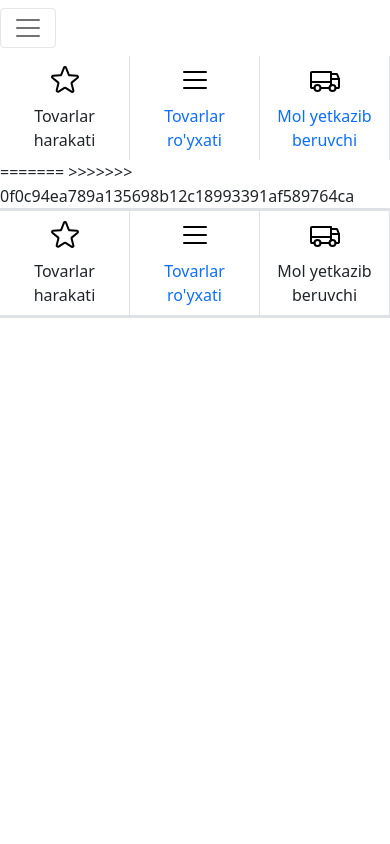
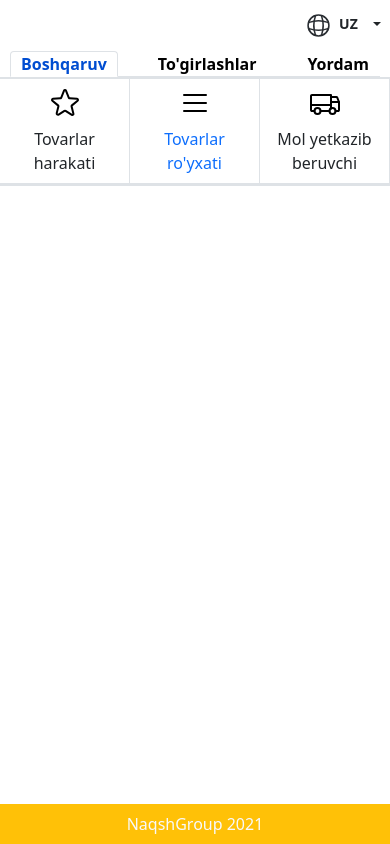
Before and after one commit to Muhammad614/N-Market, a plain HTML site: page index.html in a window 390 px wide. Drawn offline with nearby package versions, Linux system fonts and the light colour scheme.

Commit message:
fix index.html

```diff
--- a/assets/css/style.css
+++ b/assets/css/style.css
@@ -1,7 +1,12 @@
-nav {
+.index-navbar {
     margin-left: 1rem;
+    padding-bottom: 0 !important;
 }
 
+
+#card {
+    border-top: 1px solid #dee2e6;
+}
 .grid-container {
     display: grid;
     grid-template-columns: auto auto auto auto auto auto auto auto auto auto auto auto;
@@ -42,15 +47,33 @@ button.help-wrapper {
     padding: 0 !important;
 }
 
+footer {
+    width: 100%;
+    position: absolute;
+    bottom: 0px;
+}
+
+.nav-content-wrapper {
+    width: 100%;
+}
+
+.month-select-form {
+    width: auto;
+}
+
+.month-select-form, .month-select-form option {
+    cursor: pointer;
+}
+
+.year-select-form {
+    width: 80px;
+}
+
 @media only screen and (max-width: 991px) {
     .dropdown-wrapper {
         display: flex;
         justify-content: space-between !important;
         align-items: center;
-    }
-
-    .nav-tabs {
-        margin-top: 15px !important;
     }
 }
 
@@ -78,6 +101,41 @@ button.help-wrapper {
     .content-wrapper {
         justify-content: center !important;
     }
+
+    .help-wrapper {
+        border: none !important;
+    }
+
+}
+
+@media only screen and (max-width: 475px) {
+    .index-navbar {
+        margin-left: 0 !important;
+    }
+
+    #card {
+        margin: 0 !important;
+    }
+
+    .nav-content-wrapper {
+        flex-direction: column-reverse;
+        align-items: end !important;
+    }
+
+    .nav-tabs {
+        width: 100% !important;
+        display: flex !important;
+        justify-content: space-between !important;
+        align-items: center;
+        margin-left: auto;
+        margin-right: auto;
+    }
+
+    ul.navbar-nav {
+        width: 100%;
+        margin: 0 !important;
+        padding: 0 10px;
+    }
 }
 
 @media only screen and (max-width: 400px) {
@@ -85,9 +143,17 @@ button.help-wrapper {
         justify-content: center !important;
     }
 
+    .umumiy {
+        display: none;
+    }
+
+    .nav-tabs {
+        gap: 0 !important;
+    }
+
     .nav-link {
         padding: 0 10px !important;
-        font-size: 16px;
+        font-size: 16px !important;
     }
 
     .content p {
@@ -108,12 +174,11 @@ button.help-wrapper {
         margin: auto;
     }
 
-    nav {
+    .index-navbar {
         margin-left: 0px !important;
     }
 
-    .nav-link {
-        font-size: 14px;
+    .nav-tabs {
+        margin-top: 0 !important;
     }
-
 }
--- a/index.html
+++ b/index.html
@@ -16,58 +16,32 @@
 
 <body>
     <header>
-    <nav class="navbar navbar-expand-lg navbar-light">
-      <div class="container-fluid">
-        <button class="navbar-toggler" type="button" data-bs-toggle="collapse" data-bs-target="#navbarTogglerDemo03"
-          aria-controls="navbarTogglerDemo03" aria-expanded="false" aria-label="Toggle navigation">
-          <span class="navbar-toggler-icon"></span>
-        </button>
-        <div class="collapse navbar-collapse nav-wrapper" id="navbarTogglerDemo03">
-          <ul class="navbar-nav me-auto mb-2 mb-lg-0">
-            <div class=" nav nav-tabs d-flex justify-content-between" id="nav-tab" role="tablist">
-              <button class="nav-link active fw-bold" id="nav-home-tab" data-bs-toggle="tab" data-bs-target="#nav-home"
-                type="button" role="tab" aria-controls="nav-home" aria-selected="true">Boshqaruv</button>
-              <button class="nav-link fw-bold" id="nav-profile-tab" data-bs-toggle="tab" data-bs-target="#nav-profile"
-                type="button" role="tab" aria-controls="nav-profile" aria-selected="false">Umumiy to'girlashlar</button>
-              <button class="nav-link fw-bold" id="nav-contact-tab" data-bs-toggle="tab" data-bs-target="#nav-contact"
-                type="button" role="tab" aria-controls="nav-contact" aria-selected="false">Yordam</button>
-            </div>
-          </ul>
-          <div class="d-flex gap-2 dropdown-wrapper">
-            <div class="btn-group">
-              <button class="btn btn-sm dropdown-toggle" type="button" data-bs-toggle="dropdown" aria-expanded="false">
-                <img src="./assets/icons/global.svg" width="25" alt=""><span class="fw-bold mx-2">UZ</span>
-              </button>
-<<<<<<< HEAD
-              <div class="collapse navbar-collapse nav-wrapper" id="navbarTogglerDemo03">
-                <ul class="navbar-nav me-auto mb-2 mb-lg-0">
-                    <div class=" nav nav-tabs d-flex justify-content-between" id="nav-tab" role="tablist">
-                        <button class="nav-link active fw-bold" id="nav-home-tab" data-bs-toggle="tab"
+          <nav class="navbar navbar-light border-bottom index-navbar">
+            <div class="nav-content-wrapper d-flex justify-content-betwween align-items-center">
+              <ul class="navbar-nav me-auto mb-lg-0">
+                <div class="nav nav-tabs d-flex justify-content-between gap-2" id="nav-tab" role="tablist">
+                    <button class="nav-link active fw-bold px-2" id="nav-home-tab" data-bs-toggle="tab"
                         data-bs-target="#nav-home" type="button" role="tab" aria-controls="nav-home"
                         aria-selected="true">Boshqaruv</button>
-                        <button class="nav-link fw-bold" id="nav-profile-tab" data-bs-toggle="tab"
+                    <button class="nav-link fw-bold px-2" id="nav-profile-tab" data-bs-toggle="tab"
                         data-bs-target="#nav-profile" type="button" role="tab" aria-controls="nav-profile"
-                            aria-selected="false">Umumiy to'girlashlar</button>
-                        <button class="nav-link fw-bold" id="nav-contact-tab" data-bs-toggle="tab"
+                        aria-selected="false"><span class="umumiy">Umumiy</span> To'girlashlar</button>
+                    <button class="nav-link fw-bold px-2" id="nav-contact-tab" data-bs-toggle="tab"
                         data-bs-target="#nav-contact" type="button" role="tab" aria-controls="nav-contact"
                         aria-selected="false">Yordam</button>
                 </div>
             </ul>
-               <div class="d-flex gap-2 dropdown-wrapper">
+
+            <div class="d-flex gap-2 dropdown-wrapper mb-2">
               <div class="btn-group">
                  <button class="btn btn-sm dropdown-toggle" type="button" data-bs-toggle="dropdown" aria-expanded="false">
                    <img src="./assets/icons/global.svg" width="25" alt=""><span class="fw-bold mx-2" >UZ</span>
                  </button>
-                    <ul class="dropdown-menu">
+                 <ul class="dropdown-menu dropdown-menu-end">
                      <li><a class="dropdown-item" href="#">УЗ/крилл</a></li>
                      <li><a class="dropdown-item" href="#">RU</a></li>
                      <li><a class="dropdown-item" href="#">UZ</a></li>
                  </ul>
-                   </div>
-
-                <div class="naqshgroup d-flex align-items-center p-2 bg-warning">
-                    <p class="m-auto text-light">NaqshGroup 2021</p>
-                </div>
               </div>
             </div>
           </div>
@@ -83,52 +57,10 @@
                         <p class="mt-2 fs-6 w-auto mb-0">Tovarlar harakati</p>
                     </div>
 
-                    <div class="p-2 border-end content text-center" id="card">
-                        <a href="product-list.html" class="text-decoration-none">
+                    <a href="product-list.html" class="p-2 border-end content text-center text-decoration-none" id="card">
                         <img src="./assets/icons/List.svg" alt="" class="">
                         <p class="mt-2 fs-6 w-auto mb-0">Tovarlar ro'yxati</p>
                     </a>
-                    </div>
-
-                    <div class="p-2 border-end content text-center" id="card">
-                        <img src="./assets/icons/Truck.svg" alt="" class="">
-
-                        <p class="mt-2 fs-6 w-auto mb-0"><a href="delivery.html" class="text-decoration-none">Mol yetkazib beruvchi</a></p>
-                    </div>
-                </div>
-=======
-              <ul class="dropdown-menu">
-                <li><a class="dropdown-item" href="#">УЗ/крилл</a></li>
-                <li><a class="dropdown-item" href="#">RU</a></li>
-                <li><a class="dropdown-item" href="#">UZ</a></li>
-              </ul>
->>>>>>> 0f0c94ea789a135698b12c18993391af589764ca
-            </div>
-
-            <div class="naqshgroup d-flex align-items-center p-2 bg-warning">
-              <p class="m-auto text-light">NaqshGroup 2021</p>
-            </div>
-          </div>
-        </div>
-      </div>
-    </nav>
-
-
-    <div class="tab-content" id="nav-tabContent">
-      <div class="tab-pane fade show active border-bottom border-3" id="nav-home" role="tabpanel"
-        aria-labelledby="nav-home-tab">
-        <div class="content-wrapper d-flex">
-          <div class="p-2 border-end content text-center" id="card">
-            <img src="./assets/icons/star.svg" alt="" class="">
-            <p class="mt-2 fs-6 w-auto mb-0">Tovarlar harakati</p>
-          </div>
-
-          <div class="p-2 border-end content text-center" id="card">
-            <a href="./product-list.html" class="text-decoration-none">
-              <img src="./assets/icons/List.svg" alt="" class="">
-              <p class="mt-2 fs-6 w-auto mb-0">Tovarlar ro'yxati</p>
-            </a>
-          </div>
 
                     <div class="p-2 border-end content text-center" id="card">
                         <img src="./assets/icons/Truck.svg" alt="" class="">
@@ -163,28 +95,26 @@
                         <p class="mt-2 fs-6 w-auto mb-0">Shtrix generator</p>
                     </div>
 
+                    <a href="/karteka.html" class="text-decoration-none">
                       <div class="p-2 border-end text-center" id="card">
-            <a href="/karteka.html" class="text-decoration-none">
                         <img src="./assets/icons/Percent.svg" alt="">
                         <p class="mt-2 fs-6 w-auto mb-0">Chegirmalar</p>
-              <p class="mt-2 fs-6 w-auto mb-0" id="myModal1">Чегирмалар</p>
+                        <!-- <p class="mt-2 fs-6 w-auto mb-0" id="myModal1">Чегирмалар</p> -->
+                      </div>
                     </a>
-          </div>
                 </div>
             </div>
 
             <div class="tab-pane fade border-bottom border-3" id="nav-contact" role="tabpanel"
             aria-labelledby="nav-contact-tab">
             <div class="d-flex help">
-          <button type="button" class="help-wrapper py-2 border-end text-center" id="card" data-bs-toggle="modal"
-            data-bs-target="#helpModal">
+                <button type="button" class="help-wrapper py-2 border-end text-center" id="card" data-bs-toggle="modal" data-bs-target="#helpModal">
                     <div class="d-flex justify-content-center">
                         <img src="./assets/icons/Info.svg" alt="" class="mx-1" width="40">
                         <img src="./assets/icons/Question.svg" alt="" class="mx-1" width="40">
                         <img src="./assets/icons/GlobeHemisphereWest.svg" alt="" class="mx-1" width="40">
                     </div>
-            <a href="#helpModal" data-bs-target="#helpModal"
-              class="mt-2 fs-6 w-auto text-center mb-0 text-decoration-none">Yordam</a>
+                    <a href="#helpModal" data-bs-target="#helpModal" class="mt-2 fs-6 w-auto text-center mb-0 text-decoration-none">Yordam</a>
                 </button>
             </div>
         </div>
@@ -214,8 +144,7 @@
                     </div>
 
                     <div>
-              <button type="button" class="btn btn-secondary"><img src="assets/icons/edit-light.svg" alt=""> Ro'yxatga
-                olish</button>
+                        <button type="button" class="btn btn-secondary disabled"><img src="assets/icons/edit-light.svg" alt=""> Ro'yxatga olish</button>
                         <button type="button" class="btn btn-primary" data-bs-dismiss="modal">OK</button>
                     </div>
                 </div>
@@ -237,8 +166,7 @@
                 <div class="modal-body">
                         <div class="mb-3">
                             <a href="#settingsModal" class="btn btn-outline-primary mb-3 mx-2" data-bs-toggle="modal">Rekvizitlar</a>
-            <a href="#additionalModal" class="btn btn-outline-primary mb-3 mx-2"
-              data-bs-toggle="modal">Qo'shimchalar</a>
+                            <a href="#additionalModal" class="btn btn-outline-primary mb-3 mx-2" data-bs-toggle="modal">Qo'shimchalar</a>
                             <a href="#savdoModal" class="btn btn-outline-primary mb-3 mx-2" data-bs-toggle="modal">Tezkor tugmalar</a>
 
                         </div>
@@ -355,10 +283,6 @@
         </div>
         </div>
     </div>
-
-
-
-
 
     <!-- "Qo'shimchalar" modal -->
     <div class="modal fade" id="additionalModal" tabindex="-1" aria-labelledby="additionalModalLabel" aria-hidden="true">
@@ -485,12 +409,14 @@
 
           </div>
         </div>
+    </div>
 
 
-
-    <!-- 'Yordam' Modal -->
-
-
+    <footer >
+      <div class="naqshgroup d-flex align-items-center p-2 bg-warning">
+        <p class="m-auto text-light">NaqshGroup 2021</p>
+      </div>
+    </footer>
 
     <script src="https://cdn.jsdelivr.net/npm/bootstrap@5.0.2/dist/js/bootstrap.bundle.min.js"
         integrity="sha384-MrcW6ZMFYlzcLA8Nl+NtUVF0sA7MsXsP1UyJoMp4YLEuNSfAP+JcXn/tWtIaxVXM" crossorigin="anonymous">
@@ -521,11 +447,6 @@
         }
 
         @media only screen and (max-width: 600px) {
-        .naqshgroup {
-          display: none !important;
-        }
-
-
             .help {
                 justify-content: center;
             }
```
Lines whose indentation alone changed are shown as unchanged.
